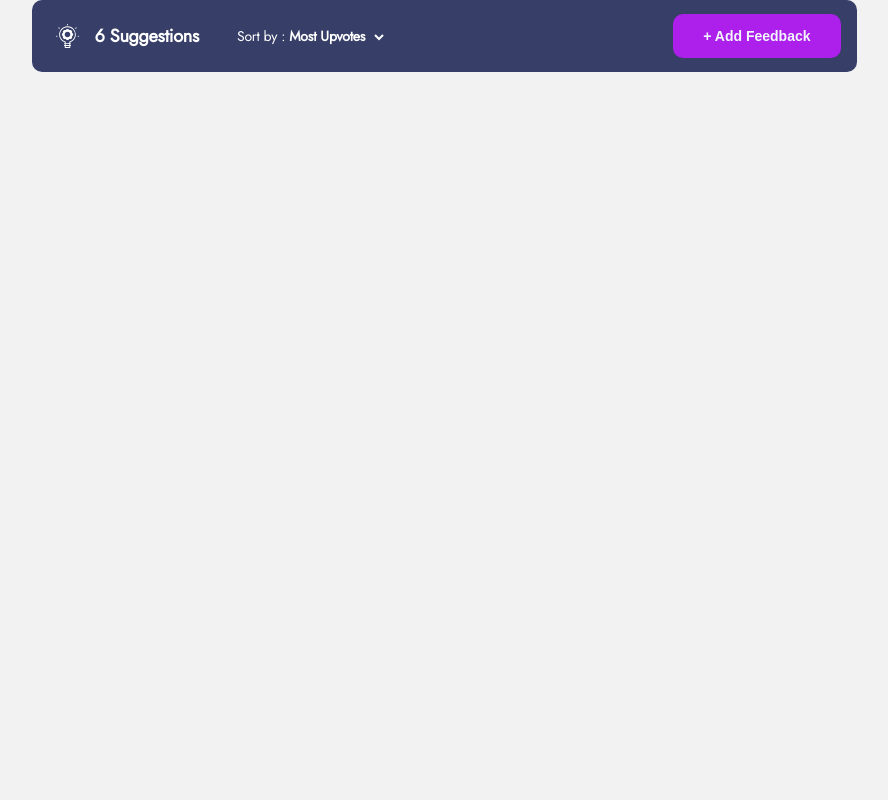
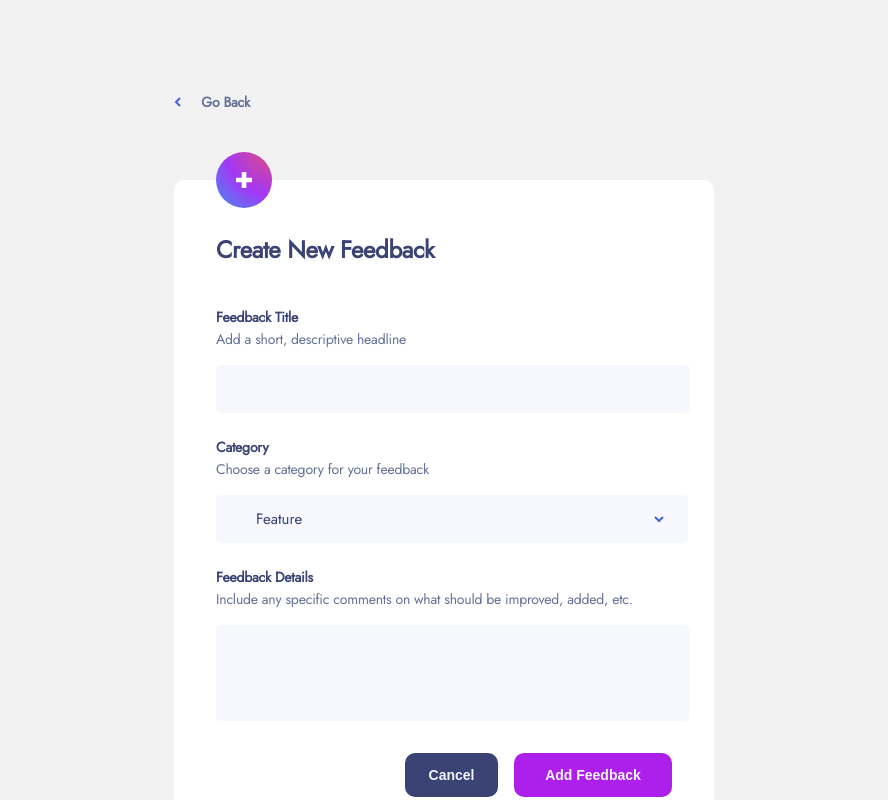
Before and after one commit to AmaliTech-Training-Academy/product-feedback-app, a React (Create React App) app in the folder project/: page / in a window 1280 px wide. Shown: the top 800 px of the page, without its empty margins (196-1084 px from the left). Built offline with nearby package versions, Linux system fonts and the light colour scheme.

Commit message:
Add edit feedback

```diff
--- a/project/src/App.js
+++ b/project/src/App.js
@@ -1,13 +1,12 @@
 import React from 'react';
 import './App.css';
-import Header from './Components/Header/Header';
-// import Feedback from './Pages/Feedback/Feedback'
+import Feedback from './Pages/Feedback/Feedback'
 
 function App() {
   return (
     <div className="App">
-      {/* <Feedback /> */}
-      <Header />
+      <Feedback />
+      <Feedback type='Edit' />
     </div>
   );
 }
--- a/project/src/Components/Feedback/FeedbackDetails.js
+++ b/project/src/Components/Feedback/FeedbackDetails.js
@@ -8,10 +8,7 @@ function FeedbackTitle() {
     <Container type='details'>
         <span className='h4 title'>Feedback Details</span>
         <span className='h4 description'>Include any specific comments on what should be improved, added, etc.</span>
-        <div contenteditable="true" className='input details'>
-            {/* <span className='body-2 placeholder'>Feature</span>
-            <img className='down-arrow' src='./assets/shared/icon-arrow-down.svg' alt='' /> */}
-        </div>
+        <textarea type='text' className='input details' />
     </Container>
   )
 }
--- a/project/src/Components/Feedback/FeedbackStyles.js
+++ b/project/src/Components/Feedback/FeedbackStyles.js
@@ -28,12 +28,19 @@ export const Container = styled.div`
         width: 100%;
         height: 48px;
         background: #F7F8FD;
+        border: none;
         border-radius: 5px;
         margin-top: 14px;
         display: flex;
         align-items: center;
         justify-content: space-between;
         cursor: pointer;
+        font-weight: 500;
+        font-size: 13px;
+        line-height: 19px;
+        color: #3A4374;
+        padding-left: 16px;
+        resize: none;
 
         .placeholder {
             margin-left: 24px;
@@ -44,13 +51,15 @@ export const Container = styled.div`
             margin-right: 24px;
         }
 
-        &:hover {
-            border: 2px solid #4661E6;
+        &:hover, &:focus {
+            outline: 2px solid #4661E6;
+            /* border: ; */
         }
 
     }
     .details {
         height: 96px;
+        padding-top: 16px;
     }
 
 
@@ -113,4 +122,8 @@ export const Container = styled.div`
         font-weight: 400;
         color: #647196;
     }
+
+    @media (max-width: 450px) {
+        width: 279px;
+    }
 `
--- a/project/src/Components/Feedback/FeedbackTitle.js
+++ b/project/src/Components/Feedback/FeedbackTitle.js
@@ -8,10 +8,7 @@ function FeedbackTitle() {
     <Container>
         <span className='h4 title'>Feedback Title</span>
         <span className='h4 description'>Add a short, descriptive headline</span>
-        <div contenteditable="true" className='input'>
-            {/* <span className='body-2 placeholder'>Feature</span>
-            <img className='down-arrow' src='./assets/shared/icon-arrow-down.svg' alt='' /> */}
-        </div>
+        <input className='input' type='text' />
     </Container>
   )
 }
--- a/project/src/Pages/Feedback/Feedback.js
+++ b/project/src/Pages/Feedback/Feedback.js
@@ -2,28 +2,28 @@ import React from 'react'
 import FeedbackCategory from '../../Components/Feedback/FeedbackCategory'
 import FeedbackHead from '../../Components/Feedback/FeedbackHead'
 import FeedbackTitle from '../../Components/Feedback/FeedbackTitle'
-// import UpdateStatus from '../../Components/Feedback/UpdateStatus'
+import UpdateStatus from '../../Components/Feedback/UpdateStatus'
 import FeedbackDetails from '../../Components/Feedback/FeedbackDetails'
 import {
     Container
 } from './FeedbackStyles'
 
-function Feedback() {
+function Feedback(props) {
   return (
-    <Container>
+    <Container type={props.type}>
         <FeedbackHead />
-        <div className='content'>
-          <img src='./assets/shared/icon-new-feedback.svg' alt='' className='plus' />
+        <form className='content'>
+          <img src={props.type === 'Edit' ? './assets/shared/icon-edit-feedback.svg' : './assets/shared/icon-new-feedback.svg'} alt='' className='plus' />
           <span className='h1 head'>Create New Feedback</span>
           <FeedbackTitle />
           <FeedbackCategory />
-          {/* <UpdateStatus /> */}
+          {props.type === 'Edit' && <UpdateStatus />}
           <FeedbackDetails />
           <div className='buttons'>
             <button className='button-3-default cancel'>Cancel</button>
             <button className='button-1-default'>Add Feedback</button>
           </div>
-        </div>
+        </form>
     </Container>
   )
 }
--- a/project/src/Pages/Feedback/FeedbackStyles.js
+++ b/project/src/Pages/Feedback/FeedbackStyles.js
@@ -2,7 +2,7 @@ import styled from "styled-components";
 
 export const Container = styled.div`
     width: 540px;
-    height: 745px;
+    height: ${(props) => props.type === "Edit" ? '910px' : '745px'};
     margin: 92px 0px 192px;
     /* background-color: red; */
     display: flex;
@@ -26,12 +26,23 @@ export const Container = styled.div`
             position: absolute;
             left: 42px;
             top: -28px;
+
+            @media (max-width: 450px) {
+                left: 24px;
+            }
         }
 
         .head {
             color: #3A4374;
             margin: 52px 0 16px 42px;
             align-self: baseline;
+
+            @media (max-width: 450px) {
+                font-size: 18px;
+                line-height: 26px;
+                letter-spacing: -0.25px;
+                margin-left: 23.5px;
+            }
         }
 
         .buttons {
@@ -40,10 +51,32 @@ export const Container = styled.div`
             display: flex;
             justify-content: flex-end;
             gap: 16px;
+
+            @media (max-width: 450px) {
+                width: 100%;
+                flex-direction: column-reverse;
+                justify-content: center;
+                align-items: center;
+                /* background-color: red; */
+            }
         }
 
         .cancel {
             width: 93px;
+
+            @media (max-width: 450px) {
+                width: 279px;
+            }
+        }
+
+        @media (max-width: 450px) {
+            height: 708px;
         }
     }
+
+    @media (max-width: 450px) {
+        width: 327px;
+        height: 782px;
+        margin-top: 34px;
+    }
 `
--- a/project/src/index.css
+++ b/project/src/index.css
@@ -4,7 +4,7 @@ body {
   margin: 0;
   padding: 0;
   width: 100%;
-  height: 100vh;
+  height: 100%;
   font-family: 'Jost';
   background: #F2F2F2;
   display: flex;
@@ -99,3 +99,10 @@ button {
 .go-back:hover {
   text-decoration: underline;
 }
+
+@media (max-width: 450px) {
+  button {
+    width: 279px;
+    height: 40px;
+  }
+}
```
Also changed, not shown: project/data/data.json (renamed from project/src/data/data.json).
